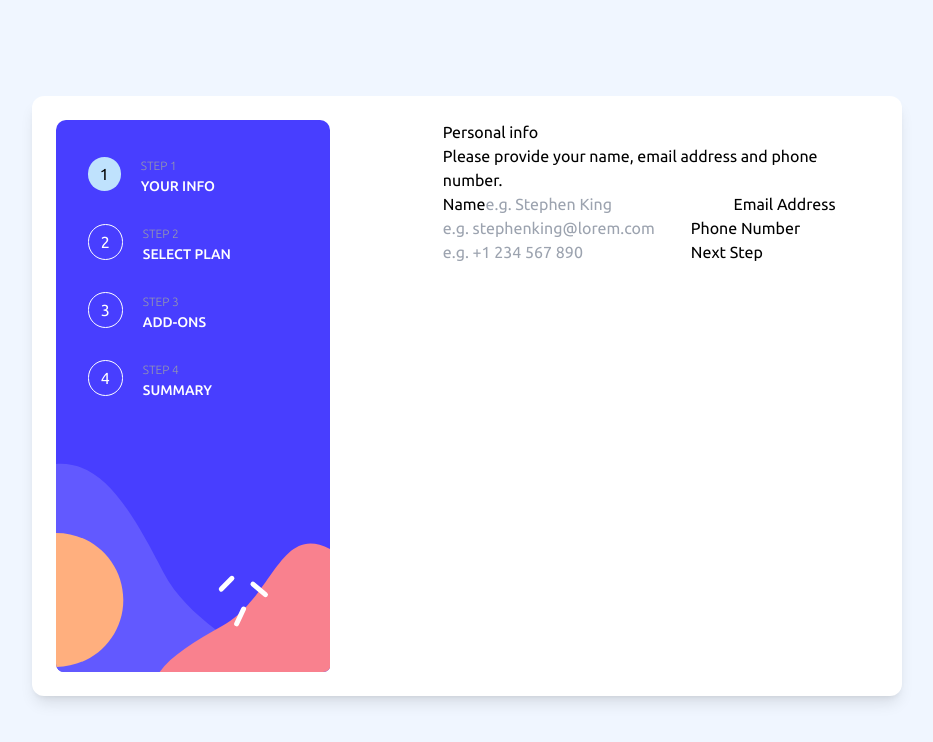
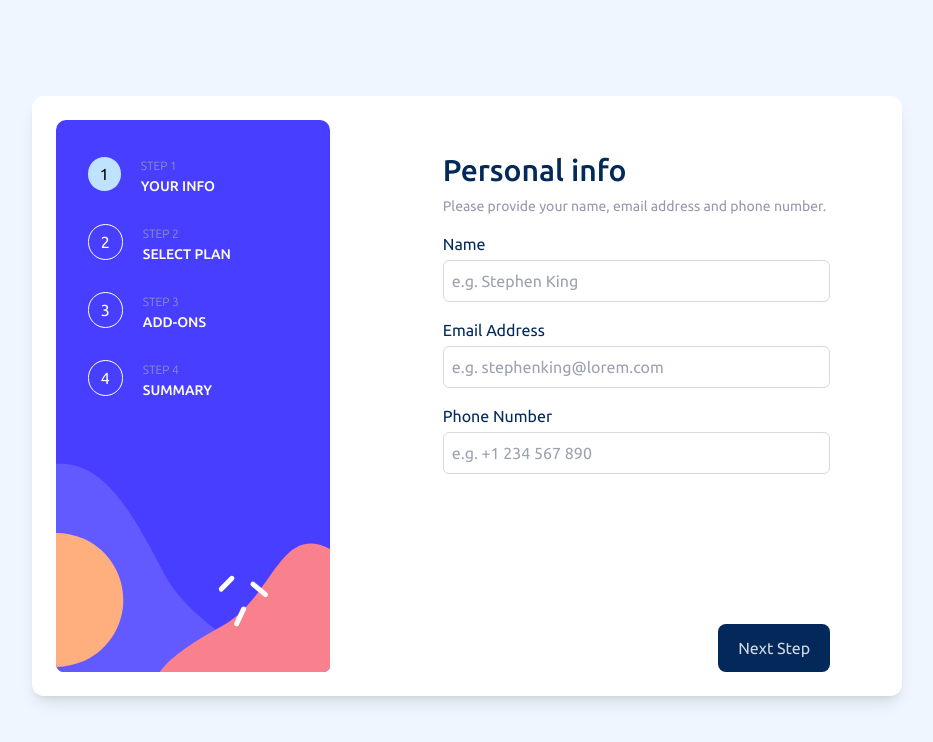
Before and after one commit to BarrosVentura/multi-step-form, a Next.js app: page / in a window 1280 px wide. Shown: the top 742 px of the page, without its empty margins (173-1106 px from the left). Built offline with nearby package versions, Linux system fonts and the light colour scheme.

Commit message:
Adiciona estilos do form

```diff
--- a/src/app/page.tsx
+++ b/src/app/page.tsx
@@ -1,10 +1,8 @@
 import { ListItem } from "@/components/ListItem";
-import Image from "next/image";
-// import sidebarBackground from "../../public/images/bg-sidebar-desktop.svg";
 
 export default function Home() {
   return (
-    <section className="grid grid-cols-[275px_1fr] bg-white shadow-lg p-6 rounded-xl xl:w-[80%] gap-28  min-h-[600px]">
+    <section className="grid grid-cols-[275px_1fr] bg-white shadow-lg p-6 rounded-xl xl:w-[80%] xl:max-w-[1440px] gap-28  min-h-[600px]">
       <aside
         className={`bg-[url('../../public/images/bg-sidebar-desktop.svg')] bg-no-repeat h-full rounded-lg pl-8 pt-8`}
       >
@@ -15,22 +13,47 @@ export default function Home() {
           <ListItem order={4} title="summary" />
         </ul>
       </aside>
-      <main>
-        <h1>Personal info</h1>
-        <p>Please provide your name, email address and phone number.</p>
-        <form>
-          <label htmlFor="name">Name</label>
-          <input id="name" type="text" placeholder="e.g. Stephen King" />
-          <label htmlFor="email">Email Address</label>
-          <input
-            id="email"
-            type="email"
-            placeholder="e.g. stephenking@lorem.com"
-          />
-          <label htmlFor="phone">Phone Number</label>
-          <input id="phone" type="tel" placeholder="e.g. +1 234 567 890" />
+      <main className="pt-8 flex flex-col pr-12">
+        <h1 className="text-3xl font-medium text-marine-blue mb-2">
+          Personal info
+        </h1>
+        <p className="text-cool-gray text-sm mb-4">
+          Please provide your name, email address and phone number.
+        </p>
+        <form className="flex flex-col justify-between flex-1">
+          <div>
+            <label className="text-marine-blue" htmlFor="name">
+              Name
+            </label>
+            <input
+              className="block w-full border border-light-gray rounded-md p-2 mt-1 mb-4"
+              id="name"
+              type="text"
+              placeholder="e.g. Stephen King"
+            />
+            <label className="text-marine-blue" htmlFor="email">
+              Email Address
+            </label>
+            <input
+              className="block w-full border border-light-gray rounded-md p-2 mt-1 mb-4"
+              id="email"
+              type="email"
+              placeholder="e.g. stephenking@lorem.com"
+            />
+            <label className="text-marine-blue" htmlFor="phone">
+              Phone Number
+            </label>
+            <input
+              className="block w-full border border-light-gray rounded-md p-2 mt-1 mb-4"
+              id="phone"
+              type="tel"
+              placeholder="e.g. +1 234 567 890"
+            />
+          </div>
 
-          <button>Next Step</button>
+          <button className="self-end bg-marine-blue text-light-gray py-3 px-5 rounded-lg">
+            Next Step
+          </button>
         </form>
       </main>
     </section>
```
